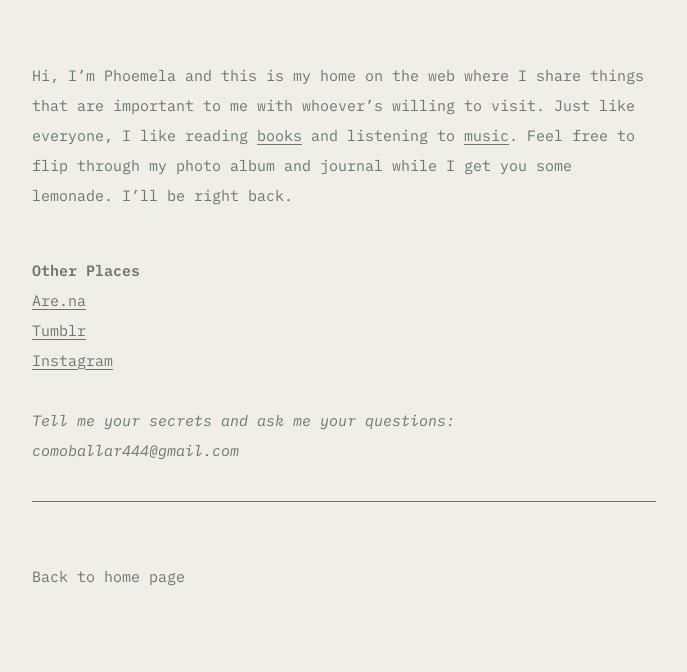
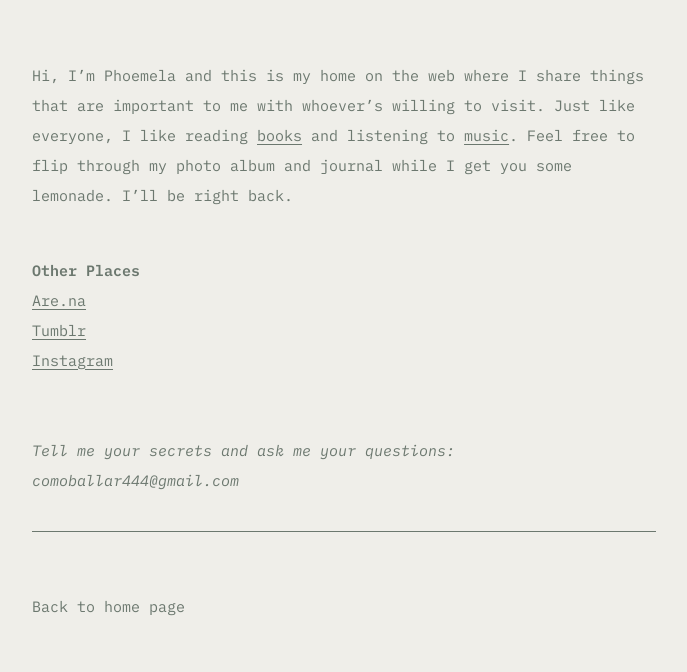
Before and after one commit to comballar/comballar.github.io, a Jekyll site: the page built from about.md, in a window 1280 px wide. Shown: the part 1038-1710 px from the top of the page, without its empty margins (88-775 px from the left). Built offline with Jekyll 4.4.1, drawn with Linux system fonts in a browser that asks for light colours; before the commit the page ends 1680 px from its top, so only the background shows below that.

Commit message:
Update about.md

```diff
--- a/about.md
+++ b/about.md
@@ -15,5 +15,6 @@ permalink: /about/
 <br><a href="https://are.na/como-ballar" target="_blank">Are.na</a>
 <br><a href="https://comoballar.tumblr.com/" target="_blank">Tumblr</a>
 <br><a href="https://www.instagram.com/comoballar/" target="_blank">Instagram</a>
-<br>
-<br><i>Tell me your secrets and ask me your questions: comoballar444@gmail.com</i>
+<br><br>
+<br><i>Tell me your secrets and ask me your questions:</i>
+<br><i>comoballar444@gmail.com</i>
```
